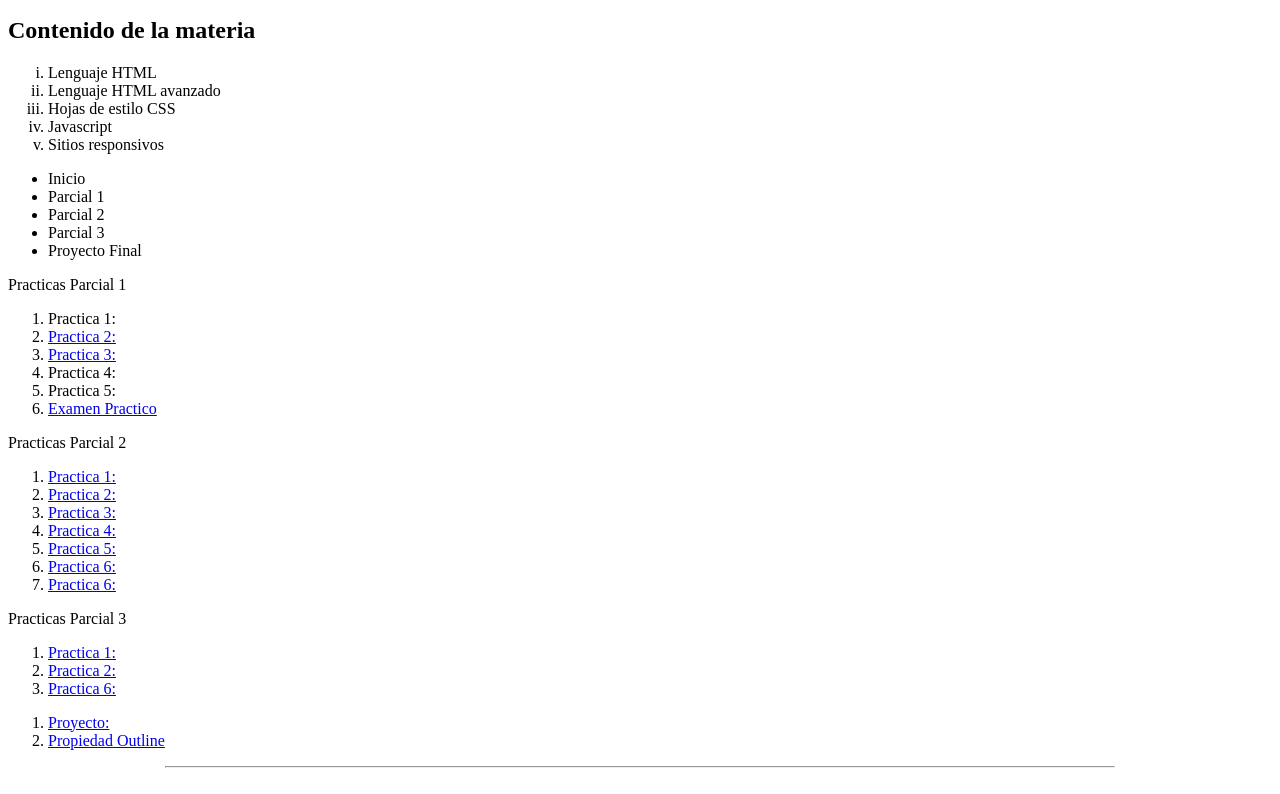
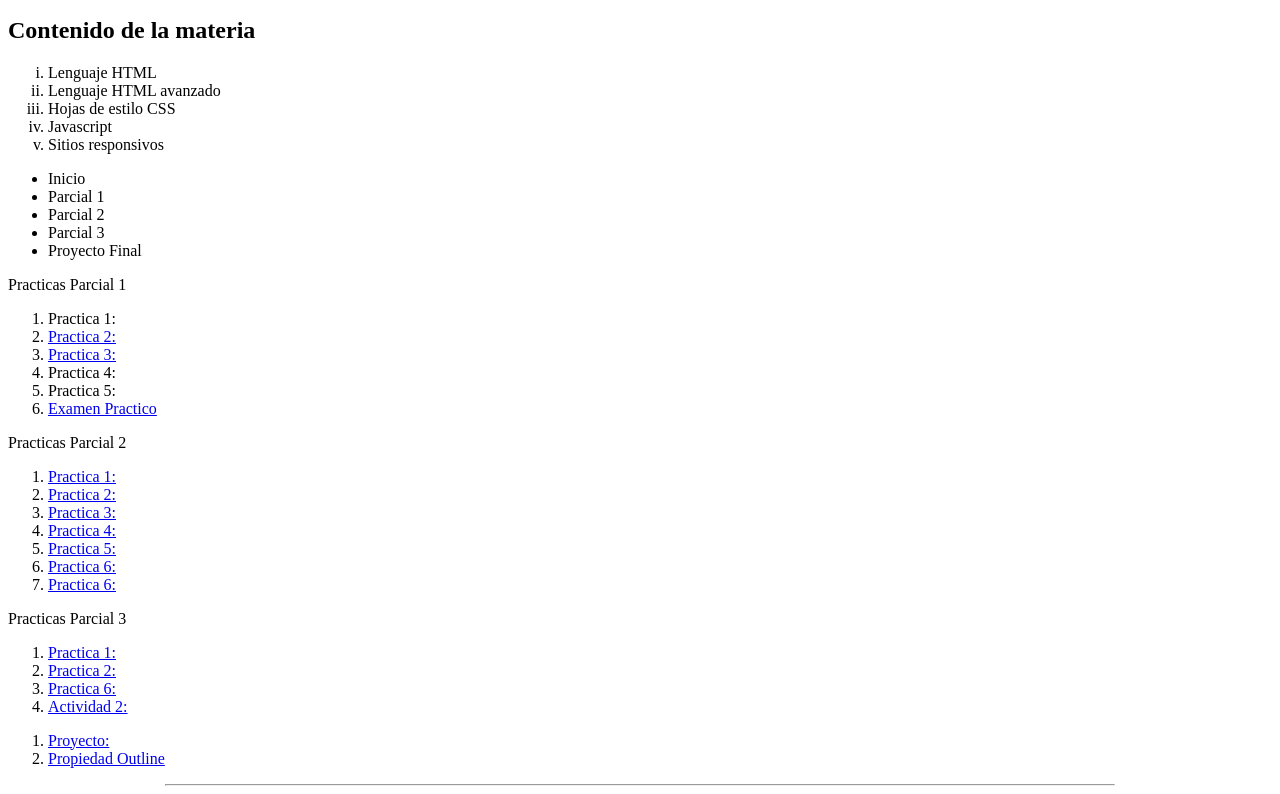
Before and after one commit to ChemitaAC/portafolio, a plain HTML site: page index.html in a window 1280 px wide. Shown: the part 869-1663 px from the top of the page. Drawn offline with Linux system fonts and the light colour scheme.

Commit message:
Update index.html

```diff
--- a/index.html
+++ b/index.html
@@ -68,6 +68,7 @@
         <li><a href="A1P3_181684.html">Practica 1:</a></li>
         <li><a href="Practica 2_181684.html">Practica 2:</a></li>
         <li><a href="Api para proyecto.html">Practica 6:</a></li>
+        <li><a href="Cuestionario.html">Actividad 2:</a></li>
     </ol>
 
     <ol>
```
